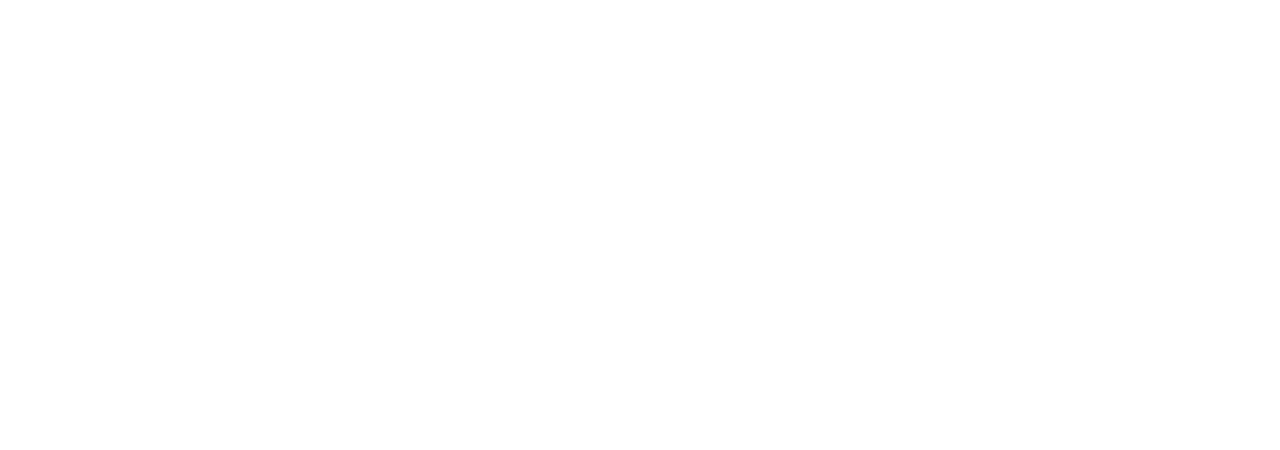
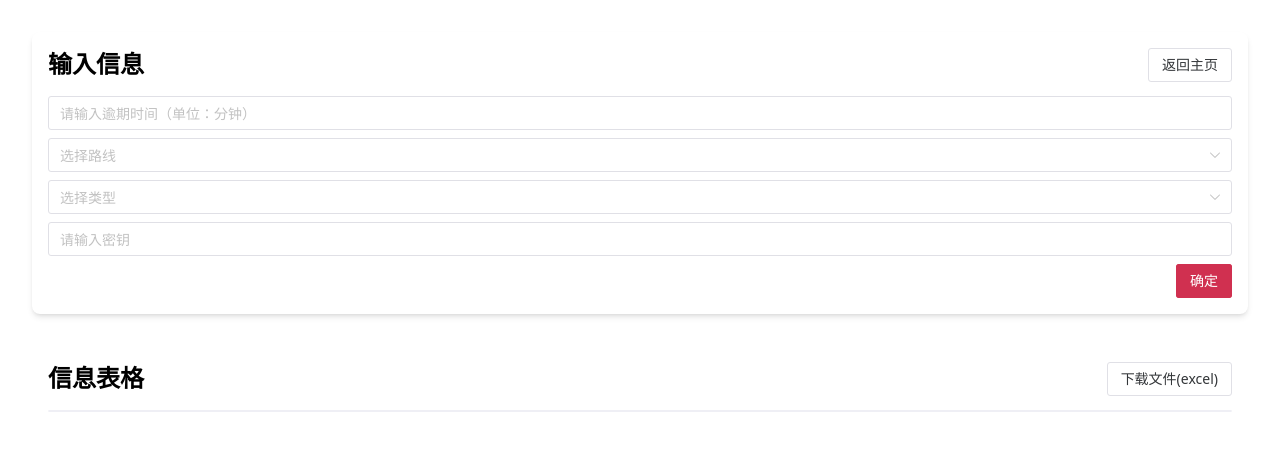
Before and after one commit to zjutjh/walk-admin-web, a Vue app: page /list in a window 1280 px wide. Before the commit this address had no page. Shown: the top 450 px of the page. Built offline with nearby package versions, Linux system fonts and the light colour scheme.

Commit message:
feat(apis/List): 完成了接口的疏通，配置了跨域代理，完成了List页面的接口

```diff
--- a/package.json
+++ b/package.json
@@ -10,11 +10,13 @@
   },
   "dependencies": {
     "autoprefixer": "^10.4.20",
+    "axios": "^1.7.9",
     "naive-ui": "^2.41.0",
     "pinia": "^3.0.1",
     "postcss": "^8.5.2",
     "tailwindcss": "^3.4.17",
     "vue": "^3.5.13",
+    "vue-hooks-plus": "^2.2.3",
     "vue-router": "^4.5.0"
   },
   "devDependencies": {
--- /dev/null
+++ b/src/apis/List/getTimeoutListAPI.ts
@@ -0,0 +1,17 @@
+import { request } from "../axios";
+
+interface timeoutListData {
+    minute: number,
+    route: number,
+    type: number,
+    secret: string
+}
+
+const getTimeoutListAPI = (params: timeoutListData) => {
+    return request("/admin/timeout", {
+        method: "GET",
+        params: params
+    });
+};
+
+export default getTimeoutListAPI;
--- /dev/null
+++ b/src/apis/axios.ts
@@ -0,0 +1,29 @@
+import axios, { type AxiosRequestConfig } from 'axios'
+
+// axios.defaults.withCredentials = true;
+//自动存储cookie
+
+const axiosInstance = axios.create({
+  baseURL: "/api",
+  timeout: 10000,
+  withCredentials: true
+})
+
+axiosInstance.defaults.withCredentials = true;
+
+const request = <ResponseType = unknown>(
+  url: string,
+  options?: AxiosRequestConfig<unknown>,
+): Promise<ResponseType> => {
+  return new Promise((resolve, reject) => {
+    axiosInstance({
+      url,
+      ...options,
+    })
+      .then(res => {
+        resolve(res.data)
+      })
+      .catch(err => reject(err))
+  })
+}
+export { axiosInstance, request }
--- /dev/null
+++ b/src/apis/index.ts
@@ -0,0 +1,5 @@
+import getTimeoutListAPI from "./List/getTimeoutListAPI";
+
+export {
+    getTimeoutListAPI,
+}
--- /dev/null
+++ b/src/pages/List/index.vue
@@ -0,0 +1,95 @@
+<template>
+  <div class="flex flex-col h-screen">
+    <div class="flex flex-col m-8 p-4 rounded-lg shadow-md bg-white relative">
+        <h2 class="text-2xl font-bold mb-4">输入信息</h2>
+        <div>
+            <n-flex justify="end">
+                <n-input v-model:value="time" placeholder="请输入逾期时间（单位：分钟）" />
+                <n-select v-model:value="route" :options="routeOptions" placeholder="选择路线" />
+                <n-select v-model:value="type" :options="typeOptions" placeholder="选择类型" />
+                <n-input v-model:value="secret" placeholder="请输入密钥" />
+                <n-button type="error" @click="submitForm">确定</n-button>
+            </n-flex>
+        </div>
+
+        <n-button
+            type="default"
+            class="absolute top-4 right-4"
+            @click="goBack"
+        >返回主页</n-button>
+    </div>
+
+    <div class="flex-1 p-4 mx-8 relative">
+        <h2 class="text-2xl font-bold mb-4">信息表格</h2>
+        <n-table :columns="columns" :data="tableData" />
+
+        <n-button
+            type="default"
+            class="absolute top-4 right-4"
+            @click="getListFile"
+        >下载文件(excel)</n-button>
+    </div>
+  </div>
+</template>
+
+<script setup lang="ts">
+import { ref } from 'vue';
+import { NButton, NForm, NInput, NSelect, NTable, NFlex } from 'naive-ui';
+import router from '../../router';
+import { useRequest } from 'vue-hooks-plus'
+import { getTimeoutListAPI } from '../../apis';
+
+const time = ref('');
+const route = ref();
+const type = ref();
+const secret = ref("");
+
+const routeOptions = [
+  { label: '朝晖路线', value: 1 },
+  { label: '屏峰半程', value: 2 },
+  { label: '屏峰全程', value: 3 },
+  { label: '莫干山半程', value: 4 },
+  { label: '莫干山全程', value: 5 },
+];
+
+const typeOptions = [
+  { label: '学生', value: 1 },
+  { label: '老师', value: 2 },
+  { label: '校友', value: 3 },
+];
+
+const columns = [
+  { title: '时间', key: 'time' },
+  { title: '路线', key: 'route' },
+  { title: '类型', key: 'type' },
+  { title: '密钥', key: 'secret' },
+];
+
+const tableData = ref([]);
+
+const submitForm = () => {
+  // 处理表单提交逻辑
+  const Data = {
+    minute: +time.value,
+    route: route.value,
+    type: type.value,
+    secret: secret.value,
+  };
+
+  console.log(Data)
+
+  useRequest(() => getTimeoutListAPI(Data),{
+    onSuccess(res) {
+      console.log(res);
+    }
+  })
+};
+
+const getListFile = () => {
+
+};
+
+const goBack = () => {
+  router.push('/'); // 返回主页
+};
+</script>
--- a/src/pages/home/index.vue
+++ b/src/pages/home/index.vue
@@ -23,8 +23,7 @@ import { NButton } from 'naive-ui';
 import router from '../../router';
 
 const viewList = () => {
-  // 处理查看名单的逻辑
-  console.log('查看名单');
+  router.push("/list");
 };
 
 const viewRoute = () => {
--- a/src/router/index.ts
+++ b/src/router/index.ts
@@ -1,6 +1,7 @@
 import { createRouter, createWebHistory } from 'vue-router';
 import Home from "../pages/home/index.vue";
-import Login from '../pages/Login/index.vue'; // 导入登录页面
+import Login from '../pages/Login/index.vue';
+import List from '../pages/List/index.vue';
 
 // 定义路由
 const routes = [
@@ -12,8 +13,13 @@ const routes = [
     {
         path: '/login',
         name: 'Login',
-        component: Login // 添加登录页面路由
-    }
+        component: Login
+    },
+    {
+        path: '/list',
+        name: 'List',
+        component: List
+    },
 ];
 
 // 创建路由实例
--- a/vite.config.ts
+++ b/vite.config.ts
@@ -4,4 +4,13 @@ import vue from '@vitejs/plugin-vue'
 // https://vite.dev/config/
 export default defineConfig({
   plugins: [vue()],
+  server: {
+    proxy: {
+      '/api': {
+        target: 'https://test.phlin.top/api/v1', // 目标 API 服务器
+        changeOrigin: true, // 允许跨域
+        rewrite: (path) => path.replace(/^\/api/, ''), // 可选：重写路径
+      },
+    },
+  },
 })
```
Also changed, not shown: 1 other file (tests, documents, lock files or other folders).
